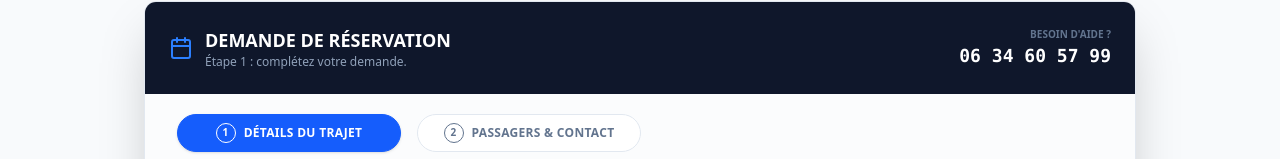
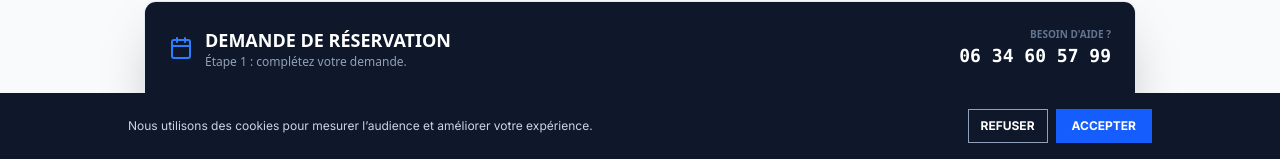
Before and after one commit to LocaSmart45/MapetransLD-, a Next.js app in the folder mapetrans/: page /vtc in a window 1280 px wide. Shown: the part 641-800 px from the top of the page. Built offline with nearby package versions, Linux system fonts and the light colour scheme.

Commit message:
Ajout RGPD et Cookies

```diff
--- /dev/null
+++ b/mapetrans/src/app/components/CookieConsentBanner.tsx
@@ -0,0 +1,78 @@
+// src/app/components/CookieConsentBanner.tsx
+"use client";
+
+import { useEffect, useState } from "react";
+
+const STORAGE_KEY = "cookie-consent";
+
+declare global {
+  interface Window {
+    gtag?: (...args: any[]) => void;
+  }
+}
+
+export default function CookieConsentBanner() {
+  const [visible, setVisible] = useState(false);
+
+  useEffect(() => {
+    const saved = localStorage.getItem(STORAGE_KEY);
+    if (!saved) {
+      setVisible(true);
+    } else if (saved === "accepted" && window.gtag) {
+      window.gtag("consent", "update", {
+        ad_storage: "granted",
+        ad_user_data: "granted",
+        ad_personalization: "granted",
+        analytics_storage: "granted",
+      });
+    }
+  }, []);
+
+  const acceptAll = () => {
+    window.gtag?.("consent", "update", {
+      ad_storage: "granted",
+      ad_user_data: "granted",
+      ad_personalization: "granted",
+      analytics_storage: "granted",
+    });
+    localStorage.setItem(STORAGE_KEY, "accepted");
+    setVisible(false);
+  };
+
+  const rejectAll = () => {
+    window.gtag?.("consent", "update", {
+      ad_storage: "denied",
+      ad_user_data: "denied",
+      ad_personalization: "denied",
+      analytics_storage: "denied",
+    });
+    localStorage.setItem(STORAGE_KEY, "rejected");
+    setVisible(false);
+  };
+
+  if (!visible) return null;
+
+  return (
+    <div className="fixed bottom-0 left-0 right-0 z-50 bg-slate-900 text-white px-4 py-4 shadow-lg">
+      <div className="max-w-5xl mx-auto flex flex-col md:flex-row gap-4 md:items-center">
+        <p className="text-xs text-slate-300">
+          Nous utilisons des cookies pour mesurer l’audience et améliorer votre expérience.
+        </p>
+        <div className="ml-auto flex gap-2">
+          <button
+            onClick={rejectAll}
+            className="border border-slate-400 px-3 py-2 text-xs uppercase font-bold"
+          >
+            Refuser
+          </button>
+          <button
+            onClick={acceptAll}
+            className="bg-blue-600 px-4 py-2 text-xs uppercase font-bold"
+          >
+            Accepter
+          </button>
+        </div>
+      </div>
+    </div>
+  );
+}
--- a/mapetrans/src/app/layout.tsx
+++ b/mapetrans/src/app/layout.tsx
@@ -1,7 +1,9 @@
+// src/app/layout.tsx
 import type { Metadata } from "next";
 import { Inter } from "next/font/google";
-import Script from "next/script";          // ✅ AJOUT ICI
+import Script from "next/script";
 import "./globals.css";
+import CookieConsentBanner from "./components/CookieConsentBanner";
 
 const inter = Inter({ subsets: ["latin"] });
 
@@ -12,17 +14,30 @@ export const metadata: Metadata = {
 
 export default function RootLayout({
   children,
-}: Readonly<{
+}: {
   children: React.ReactNode;
-}>) {
+}) {
   return (
     <html lang="fr">
       <head>
-        {/* ✅ Script Google Tag Manager / Ads */}
+        <Script id="consent-default" strategy="beforeInteractive">
+          {`
+            window.dataLayer = window.dataLayer || [];
+            function gtag(){dataLayer.push(arguments);}
+            gtag('consent', 'default', {
+              ad_storage: 'denied',
+              ad_user_data: 'denied',
+              ad_personalization: 'denied',
+              analytics_storage: 'denied'
+            });
+          `}
+        </Script>
+
         <Script
           src="https://www.googletagmanager.com/gtag/js?id=AW-17935783791"
           strategy="afterInteractive"
         />
+
         <Script id="gtag-init" strategy="afterInteractive">
           {`
             window.dataLayer = window.dataLayer || [];
@@ -33,6 +48,7 @@ export default function RootLayout({
         </Script>
       </head>
       <body className={inter.className}>
+        <CookieConsentBanner />
         {children}
       </body>
     </html>
```
